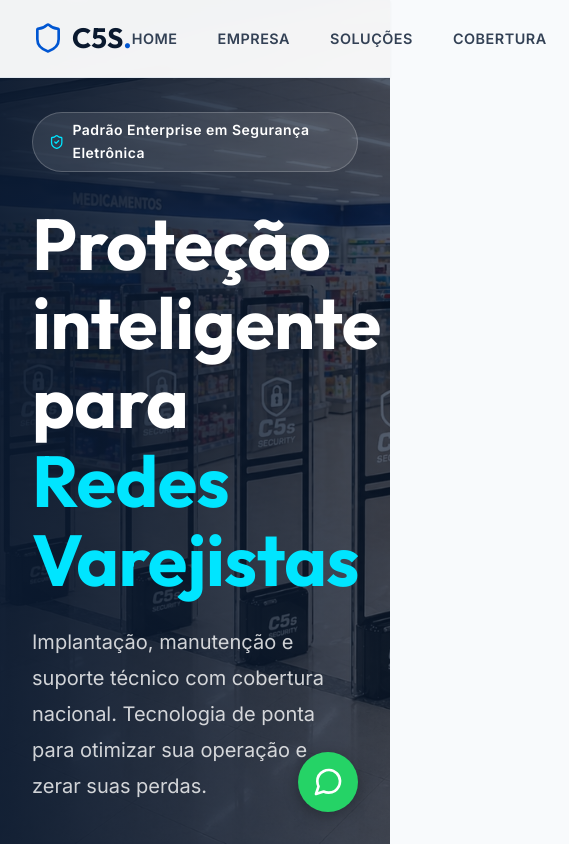
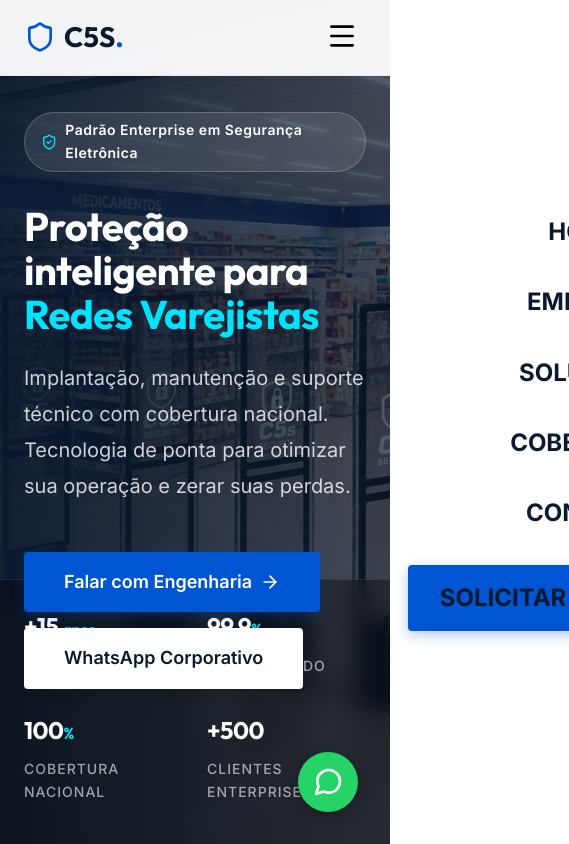
Before and after one commit to augustocalado/arcsolucoesintegradas, a Next.js app: page / in a window 390 px wide. Shown: the top 844 px of the page, 569 px wide, since content can reach past the window. Built offline with nearby package versions, Linux system fonts and the light colour scheme.

Commit message:
Otimização mobile: Header com menu hambúrguer e layouts responsivos

```diff
--- a/src/app/globals.css
+++ b/src/app/globals.css
@@ -175,7 +175,56 @@
   padding: 7rem 0;
 }
 
-/* Header */
+@media (max-width: 768px) {
+  .section-padding {
+    padding: 4rem 0;
+  }
+}
+
+/* Responsive Helpers */
+.flex-responsive {
+  display: flex;
+  flex-direction: column;
+}
+
+@media (min-width: 768px) {
+  .flex-responsive {
+    flex-direction: row;
+  }
+}
+
+.stats-grid {
+  display: grid;
+  grid-template-columns: repeat(2, 1fr);
+  gap: 1.5rem;
+  padding: 2rem 0;
+}
+
+@media (min-width: 768px) {
+  .stats-grid {
+    grid-template-columns: repeat(4, 1fr);
+  }
+}
+
+.service-card-row {
+  display: flex;
+  flex-direction: column;
+  gap: 2rem;
+  padding: 2rem;
+}
+
+@media (min-width: 992px) {
+  .service-card-row {
+    flex-direction: row;
+    gap: 4rem;
+    padding: 3rem;
+  }
+  .service-card-row.alternate {
+    flex-direction: row-reverse;
+  }
+}
+
+/* Header & Navigation */
 .header {
   position: fixed;
   top: 0;
@@ -186,8 +235,14 @@
   background: rgba(255, 255, 255, 0.95);
   backdrop-filter: blur(8px);
   border-bottom: 1px solid var(--c-border-light);
-  padding: 1rem 0;
+  padding: 0.75rem 0;
   box-shadow: 0 1px 3px rgba(0,0,0,0.05);
+}
+
+.desktop-nav {
+  display: flex;
+  gap: 2.5rem;
+  align-items: center;
 }
 
 .nav-link {
@@ -203,14 +258,80 @@
   color: var(--c-blue-primary);
 }
 
+.mobile-toggle {
+  display: none;
+  background: none;
+  border: none;
+  cursor: pointer;
+  padding: 0.5rem;
+}
+
+.mobile-nav {
+  position: fixed;
+  top: 0;
+  left: 0;
+  width: 100%;
+  height: 100vh;
+  background: var(--c-white);
+  z-index: 1000;
+  display: flex;
+  align-items: center;
+  justify-content: center;
+  transform: translateX(100%);
+  transition: transform 0.3s cubic-bezier(0.4, 0, 0.2, 1);
+}
+
+.mobile-nav.open {
+  transform: translateX(0);
+}
+
+.mobile-nav nav {
+  display: flex;
+  flex-direction: column;
+  gap: 2rem;
+  align-items: center;
+  text-align: center;
+}
+
+.mobile-nav a {
+  font-size: 1.5rem;
+  font-weight: 700;
+  color: var(--c-dark-blue);
+  text-transform: uppercase;
+}
+
+@media (max-width: 992px) {
+  .desktop-nav { display: none; }
+  .mobile-toggle { display: block; }
+}
+
+/* Responsive Typography */
+@media (max-width: 768px) {
+  h1 { font-size: 2.5rem !important; line-height: 1.1 !important; }
+  h2 { font-size: 1.875rem !important; }
+  h3 { font-size: 1.5rem !important; }
+
+  .container {
+    padding: 0 1.5rem;
+  }
+
+  .grid {
+    gap: 1.5rem;
+  }
+}
+
 /* Client Logos */
 .client-logo {
-  height: 45px;
+  height: 40px;
   width: auto;
   object-fit: contain;
   filter: grayscale(100%);
   opacity: 0.6;
   transition: all 0.3s ease;
+}
+
+@media (max-width: 768px) {
+  .client-logo { height: 32px; }
 }
 
 .client-logo:hover {
--- a/src/app/page.tsx
+++ b/src/app/page.tsx
@@ -28,7 +28,7 @@
               <span style={{ fontSize: '0.875rem', fontWeight: 600, color: 'var(--c-white)', letterSpacing: '0.5px' }}>Padrão Enterprise em Segurança Eletrônica</span>
             </div>
 
-            <h1 style={{ fontSize: '4.5rem', marginBottom: '1.5rem', color: 'var(--c-white)', lineHeight: '1.1' }}>
+            <h1 style={{ marginBottom: '1.5rem', color: 'var(--c-white)', lineHeight: '1.1' }}>
               Proteção inteligente para <span style={{ color: 'var(--c-neon-blue)' }}>Redes Varejistas</span>
             </h1>
 
@@ -51,7 +51,7 @@
         {/* Floating Numbers Section */}
         <div style={{ position: 'absolute', bottom: '0', left: '0', width: '100%', background: 'rgba(5, 5, 5, 0.4)', borderTop: '1px solid rgba(255,255,255,0.1)', backdropFilter: 'blur(10px)' }}>
           <div className="container">
-            <div style={{ display: 'flex', justifyContent: 'space-between', padding: '2rem 0' }}>
+            <div className="stats-grid">
               <div>
                 <h3 style={{ fontSize: '2rem', color: 'var(--c-white)', marginBottom: '0.25rem' }}>+15 <span style={{ fontSize: '1rem', color: 'var(--c-neon-blue)', fontWeight: 600 }}>anos</span></h3>
                 <p style={{ color: 'rgba(255,255,255,0.6)', fontSize: '0.875rem', fontWeight: 500, textTransform: 'uppercase', letterSpacing: '1px' }}>De Experiência</p>
@@ -165,10 +165,10 @@
 
       {/* Differentials Section - High Trust Layout */}
       <section className="section-padding" style={{ backgroundColor: 'var(--c-white)', borderTop: '1px solid var(--c-border-light)' }}>
-        <div className="container" style={{ display: 'flex', alignItems: 'center', gap: '5rem' }}>
-          <div style={{ flex: 1, position: 'relative' }}>
+        <div className="container flex-responsive" style={{ alignItems: 'center', gap: '4rem' }}>
+          <div style={{ flex: 1, position: 'relative', width: '100%' }}>
              {/* Corporate Abstract Element representing technology */}
-             <div style={{ width: '100%', aspectRatio: '4/3', background: 'var(--c-bg-light)', borderRadius: '24px', border: '1px solid var(--c-border-light)', overflow: 'hidden', position: 'relative', display: 'flex', alignItems: 'center', justifyContent: 'center', boxShadow: '0 20px 40px rgba(0,0,0,0.05)' }}>
+             <div style={{ width: '100%', aspectRatio: '16/9', background: 'var(--c-bg-light)', borderRadius: '24px', border: '1px solid var(--c-border-light)', overflow: 'hidden', position: 'relative', display: 'flex', alignItems: 'center', justifyContent: 'center', boxShadow: '0 20px 40px rgba(0,0,0,0.05)' }}>
                <div style={{ position: 'absolute', top: 0, left: 0, width: '100%', height: '100%', background: 'linear-gradient(135deg, rgba(0,86,210,0.05) 0%, rgba(0,229,255,0.05) 100%)' }}></div>
                <div style={{ textAlign: 'center', zIndex: 1 }}>
                  <Cpu size={80} color="var(--c-blue-primary)" style={{ marginBottom: '1.5rem', opacity: 0.9 }} />
@@ -182,7 +182,7 @@
               <span style={{ width: '30px', height: '2px', background: 'var(--c-blue-primary)' }}></span>
               <span style={{ color: 'var(--c-blue-primary)', fontWeight: 600, textTransform: 'uppercase', letterSpacing: '1px', fontSize: '0.875rem' }}>Por que a C5S?</span>
             </div>
-            <h2 style={{ fontSize: '3rem', marginBottom: '1.5rem', lineHeight: '1.1' }}>Sua expansão suportada por uma infraestrutura <span className="text-primary">sólida.</span></h2>
+            <h2 style={{ marginBottom: '1.5rem', lineHeight: '1.1' }}>Sua expansão suportada por uma infraestrutura <span className="text-primary">sólida.</span></h2>
             <p style={{ color: 'var(--c-metallic)', marginBottom: '2.5rem', fontSize: '1.125rem', lineHeight: '1.8' }}>
               A complexidade de gerenciar centenas de lojas exige um parceiro capaz de entregar padronização nacional e cumprimento rigoroso de SLAs.
             </p>
@@ -218,7 +218,7 @@
               <p style={{ color: 'rgba(255,255,255,0.8)', fontSize: '1.25rem', marginBottom: '3rem' }}>
                 Agende uma reunião técnica com nossos engenheiros e descubra como grandes varejistas estão escalando suas operações com a C5S.
               </p>
-              <div style={{ display: 'flex', justifyContent: 'center', gap: '1.5rem' }}>
+              <div className="flex-responsive" style={{ justifyContent: 'center', gap: '1.5rem' }}>
                 <Link href="/orcamento" className="btn btn-primary" style={{ padding: '1rem 2.5rem', fontSize: '1.125rem' }}>
                   Solicitar Proposta Comercial
                 </Link>
--- a/src/app/servicos/page.tsx
+++ b/src/app/servicos/page.tsx
@@ -72,7 +72,7 @@
 
         <div className="container" style={{ position: 'relative', zIndex: 1 }}>
           <div style={{ maxWidth: '800px', margin: '0 auto', textAlign: 'center' }}>
-            <h1 style={{ fontSize: '3.5rem', marginBottom: '1.5rem', color: 'var(--c-white)' }}>Ecossistema Completo de <span style={{ color: 'var(--c-neon-blue)' }}>Segurança</span></h1>
+            <h1 style={{ marginBottom: '1.5rem', color: 'var(--c-white)' }}>Ecossistema Completo de <span style={{ color: 'var(--c-neon-blue)' }}>Segurança</span></h1>
             <p style={{ fontSize: '1.25rem', color: 'rgba(255, 255, 255, 0.8)' }}>Tecnologias de alta performance integradas para proteger de ponta a ponta as operações da sua empresa.</p>
           </div>
         </div>
@@ -82,23 +82,23 @@
         <div className="container">
           <div style={{ display: 'flex', flexDirection: 'column', gap: '4rem' }}>
             {servicos.map((servico, index) => (
-              <div key={servico.id} className="premium-card" style={{ display: 'flex', flexDirection: index % 2 === 0 ? 'row' : 'row-reverse', alignItems: 'center', gap: '4rem', padding: '3rem', border: '1px solid var(--c-border-light)', boxShadow: '0 10px 30px rgba(0,0,0,0.03)' }}>
-                <div style={{ flex: 1 }}>
+              <div key={servico.id} className={`premium-card service-card-row ${index % 2 !== 0 ? 'alternate' : ''}`} style={{ alignItems: 'center', border: '1px solid var(--c-border-light)', boxShadow: '0 10px 30px rgba(0,0,0,0.03)' }}>
+                <div style={{ flex: 1, width: '100%' }}>
                   <div style={{ display: 'inline-flex', alignItems: 'center', gap: '1rem', marginBottom: '1.5rem' }}>
-                    <div style={{ width: '60px', height: '60px', borderRadius: '16px', background: 'rgba(0, 86, 210, 0.08)', display: 'flex', alignItems: 'center', justifyContent: 'center', color: 'var(--c-blue-primary)' }}>
+                    <div style={{ width: '60px', height: '60px', borderRadius: '16px', background: 'rgba(0, 86, 210, 0.08)', display: 'flex', alignItems: 'center', justifyContent: 'center', color: 'var(--c-blue-primary)', flexShrink: 0 }}>
                       {servico.icon}
                     </div>
-                    <h2 style={{ fontSize: '2rem', color: 'var(--c-dark-blue)' }}>{servico.title}</h2>
+                    <h2 style={{ fontSize: '1.75rem', color: 'var(--c-dark-blue)' }}>{servico.title}</h2>
                   </div>
 
                   <p style={{ color: 'var(--c-metallic)', fontSize: '1.125rem', marginBottom: '2rem', lineHeight: 1.8 }}>{servico.desc}</p>
 
-                  <Link href={`/servicos/${servico.id}`} className="btn btn-primary" style={{ padding: '0.875rem 2rem', fontSize: '1rem' }}>
+                  <Link href={`/servicos/${servico.id}`} className="btn btn-primary" style={{ padding: '0.875rem 2rem', fontSize: '1rem', width: '100%', justifyContent: 'center' }}>
                     Conhecer Detalhes <ArrowRight size={18} />
                   </Link>
                 </div>
 
-                <div style={{ flex: 1, position: 'relative', height: '350px', borderRadius: '16px', overflow: 'hidden', boxShadow: '0 20px 40px rgba(0,0,0,0.1)' }}>
+                <div style={{ flex: 1, position: 'relative', width: '100%', height: '300px', borderRadius: '16px', overflow: 'hidden', boxShadow: '0 20px 40px rgba(0,0,0,0.1)' }}>
                   <Image
                     src={servico.image}
                     alt={servico.title}
--- a/src/components/Header.tsx
+++ b/src/components/Header.tsx
@@ -1,19 +1,24 @@
-import React from 'react';
+'use client';
+
+import React, { useState } from 'react';
 import Link from 'next/link';
 import { Shield, Menu, X, Phone } from 'lucide-react';
 
 export default function Header() {
+  const [isMenuOpen, setIsMenuOpen] = useState(false);
+
   return (
     <header className="header">
       <div className="container" style={{ display: 'flex', justifyContent: 'space-between', alignItems: 'center' }}>
-        <Link href="/" style={{ display: 'flex', alignItems: 'center', gap: '0.5rem' }}>
+        <Link href="/" style={{ display: 'flex', alignItems: 'center', gap: '0.5rem', position: 'relative', zIndex: 1001 }}>
           <Shield color="var(--c-blue-primary)" size={32} />
           <span style={{ fontSize: '1.75rem', fontWeight: 800, fontFamily: 'var(--font-heading)', color: 'var(--c-dark-blue)' }}>
             C5S<span style={{ color: 'var(--c-blue-primary)' }}>.</span>
           </span>
         </Link>
 
-        <nav style={{ display: 'flex', gap: '2.5rem', alignItems: 'center' }}>
+        {/* Desktop Nav */}
+        <nav className="desktop-nav">
           <Link href="/" className="nav-link">Home</Link>
           <Link href="/sobre-a-empresa" className="nav-link">Empresa</Link>
           <Link href="/servicos" className="nav-link">Soluções</Link>
@@ -25,6 +30,30 @@
             Orçamento
           </Link>
         </nav>
+
+        {/* Mobile Toggle */}
+        <button
+          className="mobile-toggle"
+          onClick={() => setIsMenuOpen(!isMenuOpen)}
+          aria-label="Toggle Menu"
+          style={{ position: 'relative', zIndex: 1001 }}
+        >
+          {isMenuOpen ? <X size={32} /> : <Menu size={32} />}
+        </button>
+
+        {/* Mobile Nav Overlay */}
+        <div className={`mobile-nav ${isMenuOpen ? 'open' : ''}`}>
+          <nav>
+            <Link href="/" onClick={() => setIsMenuOpen(false)}>Home</Link>
+            <Link href="/sobre-a-empresa" onClick={() => setIsMenuOpen(false)}>Empresa</Link>
+            <Link href="/servicos" onClick={() => setIsMenuOpen(false)}>Soluções</Link>
+            <Link href="/cobertura-nacional" onClick={() => setIsMenuOpen(false)}>Cobertura</Link>
+            <Link href="/contato" onClick={() => setIsMenuOpen(false)}>Contato</Link>
+            <Link href="/orcamento" className="btn btn-primary" onClick={() => setIsMenuOpen(false)}>
+              Solicitar Orçamento
+            </Link>
+          </nav>
+        </div>
       </div>
     </header>
   );
```
Also changed, not shown: src/app/servicos/[slug]/page.tsx (+4 -4 lines).
